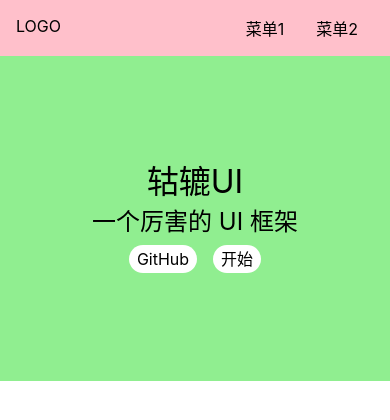
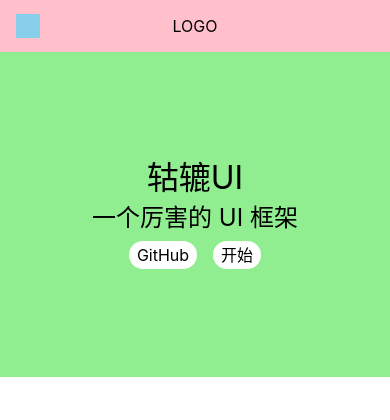
Before and after one commit to Gakki-coco/vue3-ui, a Vue app: page /#/ in a window 390 px wide. Shown: the top 420 px of the page. Built offline with nearby package versions, Linux system fonts and the light colour scheme.

Commit message:
添加 toggle icon

```diff
--- a/src/components/TopNav.vue
+++ b/src/components/TopNav.vue
@@ -5,6 +5,7 @@
       <li>菜单1</li>
       <li>菜单2</li>
     </ul>
+    <span class="toggle-icon"></span>
   </div>
 </template>
 
@@ -29,6 +30,8 @@ export default {
   padding: 16px;
   position: relative;
   z-index: 10;
+  justify-content: center;
+  align-items: center;
 
   > .logo {
     max-width: 6em;
@@ -44,5 +47,25 @@ export default {
       margin: 0 1em;
     }
   }
+
+  > .toggle-icon {
+    display: inline-block;
+    width: 24px;
+    height: 24px;
+    background: skyblue;
+    position: absolute;
+    left: 16px;
+    top: 50%;
+    transform: translateY(-50%);
+  }
+
+  @media (max-width: 500px) {
+    > .menu {
+      display: none;
+    }
+    > .logo {
+      margin: 0 auto;
+    }
+  }
 }
 </style>
```
